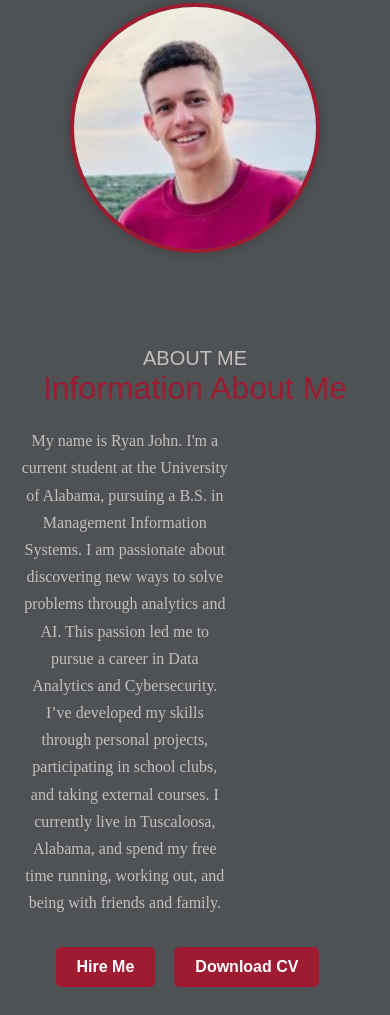
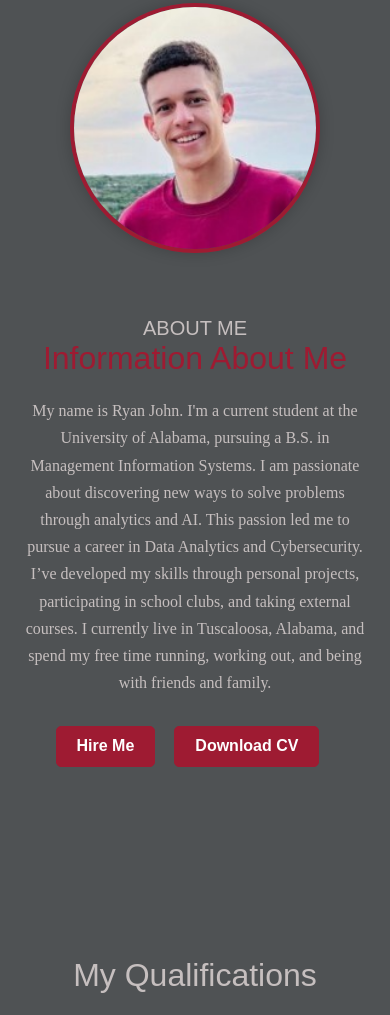
Before and after one commit to RJOHNN77899/site.portfolio, a plain HTML site: page index.html in a window 390 px wide. Shown: the part 1047-2062 px from the top of the page. Drawn offline with nearby package versions, Linux system fonts and the light colour scheme.

Commit message:
Update app.css

```diff
--- a/app.css
+++ b/app.css
@@ -29,13 +29,16 @@ hr {
 p { margin: 0 0 30px 0; }
 
 p.lead {
-   font-family: "lora-regular", serif;
-   font-size: 1rem;
-   line-height: 1.7;
-   color: #000000;
-   width: 60%;
-   box-sizing: border-box;
-}
+    font-family: "lora-regular", serif;
+    font-size: 1rem;
+    line-height: 1.7;
+    color: #c6bfbf;
+    width: 100%;
+    max-width: 600px;
+    margin: 0 auto 30px auto;
+    box-sizing: border-box;
+    text-align: inherit;
+ }
 
 h1, h2, h3, h4, h5, h6 {
     font-family: 'opensans-bold', sans-serif;
@@ -189,32 +192,35 @@ header .social li a:hover{
 
 /* About Section */
 #id-about {
+    justify-content: center;
     padding-top: 100px;
     padding-bottom: 80px;
     background-color: var(--accentDark);
     color: #ffffff;
     font-family: 'Times New Roman', Times, serif;
+    display: flex;
+    justify-content: center;
+    align-items: center;
+    flex-direction: column;
+    min-height: 100vh;
+    text-align: center;
 }
 
 .about-wrapper {
     display: flex;
     flex-wrap: wrap;
     justify-content: center;
-    align-items: flex-start;
+    align-items: center;
+    gap: 40px;
+    width: 100%;
     max-width: 1200px;
     margin: 0 auto;
-    gap: 40px;
     padding: 0 5%;
-
-    opacity: 0;
-    transform: translateY(20px);
-    transition: opacity 0.6s ease, transform 0.6s ease;
+    text-align: left;
 }
 
-
-.about-wrapper.appear {
-    opacity: 1;
-    transform: translateY(0);
+.about-image {
+    flex-shrink: 0;
 }
 
 .about-image img {
@@ -229,6 +235,19 @@ header .social li a:hover{
 .about-content {
     flex: 1;
     min-width: 300px;
+    max-width: 650px;
+}
+
+.about-content h3,
+.about-content h1,
+.about-buttons {
+    text-align: left;
+}
+
+
+.about-wrapper.appear {
+    opacity: 1;
+    transform: translateY(0);
 }
 
 .about-content h3 {
@@ -278,30 +297,6 @@ header .social li a:hover{
     text-decoration: underline;
 }
 
-.info-list {
-    list-style: none;
-    padding: 0;
-    margin-top: 20px;
-}
-
-.info-list li {
-    margin-bottom: 10px;
-    font-size: 14px;
-}
-
-.info-list strong {
-    text-transform: uppercase;
-    color: var(--mainColor);
-    font-weight: 600;
-    display: inline-block;
-    width: 120px;
-}
-
-.info-list span {
-    color: #c6bfbf;
-    font-family: 'opensans-regular', sans-serif;
-}
-
 .about-buttons {
     margin-top: 25px;
 }
@@ -332,21 +327,20 @@ header .social li a:hover{
         flex-direction: column;
         align-items: center;
         text-align: center;
+        padding: 0 20px; /* Adds breathing room on the sides */
     }
 
-    .about-image img {
-        margin-bottom: 30px;
+    .about-content {
+        text-align: center;
     }
 
-    .info-list strong {
-        display: block;
-        width: 100%;
-    }
-
+    .about-content h3,
+    .about-content h1,
     .about-buttons {
         text-align: center;
     }
 }
+
 
 
 
```
